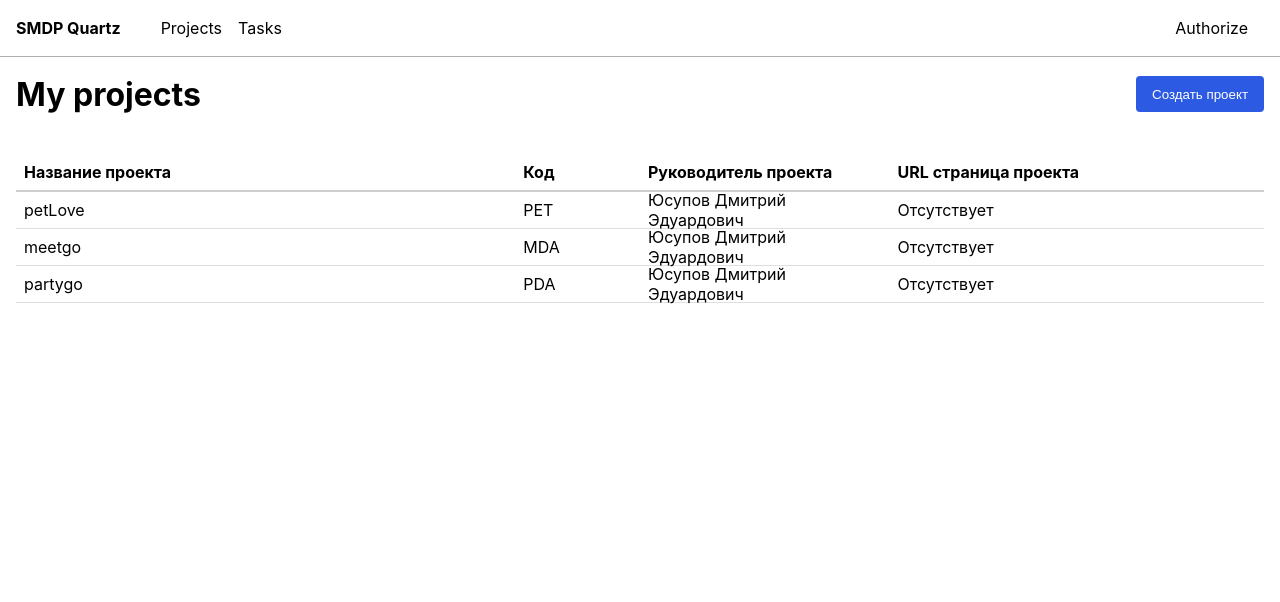
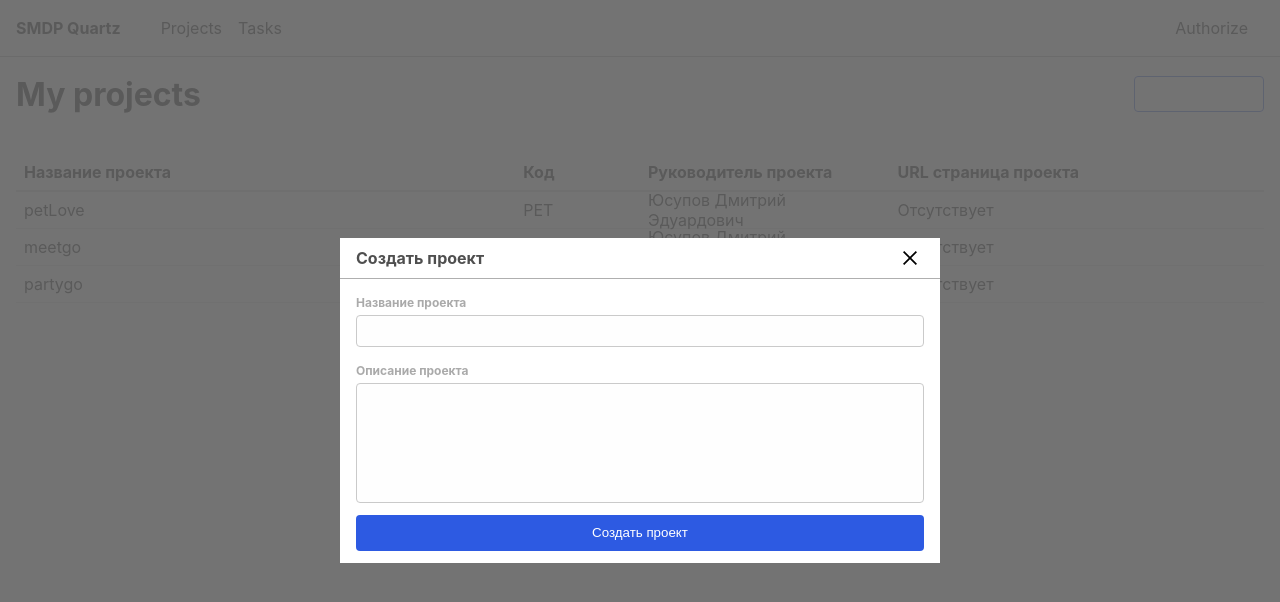
Before and after one commit to yuddmm/taskmanager-front, a React (Create React App) app: page /projects in a window 1280 px wide. Both pictures are taken after a click on the button "Создать проект". Shown: the top 602 px of the page. Built offline with nearby package versions, Linux system fonts and the light colour scheme.

Commit message:
Создана модалка

```diff
--- a/src/components/button/button.scss
+++ b/src/components/button/button.scss
@@ -1,5 +1,6 @@
 .button {
   height: 36px;
+  box-sizing: border-box;
   padding: 0 16px;
   outline: none;
   border: none;
@@ -11,8 +12,15 @@
 
 .blue {
   background-color: #2d5ae2;
+  border: 0px solid #2d5ae2;
   color: #fff;
   &:hover {
     background-color: #4872f3;
+    border: 0px solid #4872f3;
   }
 }
+
+.outlined {
+  border-width: 1px;
+  background-color: transparent;
+}
--- a/src/components/button/button.tsx
+++ b/src/components/button/button.tsx
@@ -28,7 +28,7 @@ const Button = (props: IProps) => {
     <button
       onClick={() => props.onClick()}
       disabled={props.disabled}
-      className={classNames(getClassName())}
+      className={classNames(getClassName())} //button blue
     >
       {props.children}
     </button>
--- /dev/null
+++ b/src/components/modal/modal.scss
@@ -0,0 +1,43 @@
+.modalOverlay {
+  display: flex;
+  justify-content: center;
+  align-items: center;
+  width: 100vw;
+  height: 100vh;
+  position: fixed;
+  z-index: 100;
+  top: 0;
+  background-color: rgba(100, 100, 100, 0.9);
+}
+
+.modalWrapper {
+  width: 600px;
+  max-height: 80%;
+  background-color: #ffffff;
+}
+
+.modalHeader {
+  width: 100%;
+  height: 40px;
+  border-bottom: 1px solid #afafaf;
+  font-weight: bolder;
+  color: #4f4f4f;
+}
+
+.modalHeaderContainer {
+  display: flex;
+  flex-direction: row;
+  justify-content: space-between;
+  align-items: center;
+}
+
+.modalHeaderClose {
+  width: 28px;
+  height: 28px;
+  & > svg {
+    &:hover {
+      background-color: #dadada;
+      border-radius: 4px;
+    }
+  }
+}
--- /dev/null
+++ b/src/components/modal/modal.tsx
@@ -0,0 +1,34 @@
+import { ReactNode } from 'react';
+import { ReactComponent as CloseIcon } from '../../assets/icons/close.svg';
+import './modal.scss';
+
+interface IProps {
+  children?: ReactNode;
+  open: boolean;
+  title: string;
+  onClose(): void;
+}
+
+const Modal = (props: IProps) => {
+  if (props.open) {
+    return (
+      <div className="modalOverlay" onClick={() => props.onClose()}>
+        <div className="modalWrapper" onClick={(e) => e.stopPropagation()}>
+          <div className="modalHeader">
+            <div className="modalHeaderContainer container">
+              <div className="modalHeaderTitle">{props.title}</div>
+              <div className="modalHeaderClose" onClick={() => props.onClose()}>
+                <CloseIcon />
+              </div>
+            </div>
+          </div>
+          <div className="modalContent">{props.children}</div>
+        </div>
+      </div>
+    );
+  } else {
+    return null;
+  }
+};
+
+export default Modal;
--- a/src/hooks/useStaticText.ts
+++ b/src/hooks/useStaticText.ts
@@ -10,7 +10,7 @@ export const useStaticText = () => {
 
   useEffect(() => {
     setText(navigator.language.includes('ru') ? textRu : textEN);
-  }, [navigator.language]);
+  }, []);
 
   return text;
 };
--- /dev/null
+++ b/src/pages/projects/createProject.tsx
@@ -0,0 +1,19 @@
+export const CreateProject = () => {
+  return (
+    <div className="createProjectWrapper">
+      <div className="createProjectContainer container">
+        <form className="createProjectForm">
+          <div className="createProjectFormItem">
+            <label className="formLabel">Название проекта</label>
+            <input className="input" type="text" />
+          </div>
+          <div className="createProjectFormItem">
+            <label className="formLabel">Описание проекта</label>
+            <textarea className="textarea"></textarea>
+          </div>
+          <input type="submit" value="Создать проект" className="button blue" />
+        </form>
+      </div>
+    </div>
+  );
+};
--- a/src/pages/projects/projects.scss
+++ b/src/pages/projects/projects.scss
@@ -36,7 +36,67 @@
   justify-content: center;
   align-items: center;
   font-weight: bolder;
-  & > button {
-    margin-top: 40px;
+  //& > button {
+  //  margin-top: 40px;
+  //}
+}
+
+.createProjectWrapper {
+  width: 100%;
+  padding: 12px 0;
+}
+
+.createProjectForm {
+  display: flex;
+  flex-direction: column;
+}
+
+.createProjectFormItem {
+  display: flex;
+  flex-direction: column;
+  width: 100%;
+  margin-bottom: 12px;
+  //&:last-child {
+  //  margin-bottom: 0;
+  //}
+}
+
+// перенести в отдельный компонент Input
+.input {
+  padding: 0 8px;
+  height: 32px;
+  box-sizing: border-box;
+  border: 1px solid #cacaca;
+  border-radius: 4px;
+  background-color: #fefefe;
+  font-size: 16px;
+  font-family: inherit;
+  line-height: 28px;
+  &:focus {
+    outline: none;
   }
 }
+
+.textarea {
+  box-sizing: border-box;
+  padding: 0 8px;
+  height: 120px;
+  border: 1px solid #cacaca;
+  border-radius: 4px;
+  background-color: #fefefe;
+  resize: none;
+  font-size: 16px;
+  font-family: inherit;
+
+  line-height: 28px;
+  &:focus {
+    outline: none;
+  }
+}
+
+.formLabel {
+  font-weight: bolder;
+  color: #aaaaaa;
+  font-size: 12px;
+  line-height: 24px;
+}
--- a/src/pages/projects/projects.tsx
+++ b/src/pages/projects/projects.tsx
@@ -2,22 +2,28 @@ import Layout from '../../components/layout/layout';
 import { useStaticText } from '../../hooks/useStaticText';
 import './projects.scss';
 import Grid from '../../components/grid/grid';
-import React, { useMemo, useState } from 'react';
+import React, { useCallback, useMemo, useState } from 'react';
 import { ProjectGridItem } from '../../types';
 import Button from '../../components/button/button';
 import _ from 'lodash';
 import { ReactComponent as SortAscIcon } from '../../assets/icons/sort-asc.svg';
 import { ReactComponent as SortDesIcon } from '../../assets/icons/sort-des.svg';
+import Modal from '../../components/modal/modal';
+import { CreateProject } from './createProject';
+import { useNavigate } from 'react-router-dom';
 
-type ProjectGridItemKeys = keyof ProjectGridItem;
+type ProjectGridItemKeys = keyof Omit<ProjectGridItem, 'id'>;
 
 const Projects = () => {
   const [sortTargetIndex, setSortTargetIndex] = useState<number | null>(null);
   const [sortModeIsAsc, setSortModeIsAsc] = useState<boolean>(true);
+  const [isModalOpen, setIsModalOpen] = useState<boolean>(false);
+  const [selectedId, setSelectedId] = useState<number | null>(null);
   const staticTextProjects = useStaticText().pages.projects;
+  const navigate = useNavigate();
   const styleWidthList = [4, 1, 2, 3];
   const [mockList, setMockList] = useState(() => {
-    const itemLIst: ProjectGridItem[] = [
+    const itemLIst: Omit<ProjectGridItem, 'id'>[] = [
       {
         title: 'petLove',
         code: 'PET',
@@ -55,6 +61,13 @@ const Projects = () => {
     setMockList(result);
   };
 
+  // const onSelectProject = useCallback((id: number) => {
+  //   const code = mockList.find((item) => item.id === id);
+  //   if (code) {
+  //     navigate(`/${code}/`);
+  //   }
+  // }, []);
+
   return (
     <Layout>
       <div className="projectsWrapper">
@@ -64,7 +77,11 @@ const Projects = () => {
               {staticTextProjects.title}
             </div>
             <div className="projectsHeaderButton">
-              <Button onClick={() => console.log('button')} color={'blue'}>
+              <Button
+                onClick={() => setIsModalOpen(true)}
+                color="blue"
+                outlined
+              >
                 Создать проект
               </Button>
             </div>
@@ -112,6 +129,13 @@ const Projects = () => {
           </div>
         </div>
       </div>
+      <Modal
+        open={isModalOpen}
+        title="Создать проект"
+        onClose={() => setIsModalOpen(false)}
+      >
+        <CreateProject />
+      </Modal>
     </Layout>
   );
 };
--- /dev/null
+++ b/src/types/grid/index.ts
@@ -0,0 +1,3 @@
+export type GridData = {
+  [n: string]: Array<string | number | boolean>;
+};
--- a/src/types/index.ts
+++ b/src/types/index.ts
@@ -1,2 +1,3 @@
 export type { StaticText } from './staticText';
 export type { ProjectGridItem } from './projects';
+export type { GridData } from './grid';
--- a/src/types/projects/index.ts
+++ b/src/types/projects/index.ts
@@ -1,4 +1,5 @@
 export type ProjectGridItem = {
+  id: number;
   title: string;
   code: string;
   manager: string;
```
Also changed, not shown: src/pages/projects/project.tsx (added, +7 -0 lines), src/assets/icons/close.svg (added).
